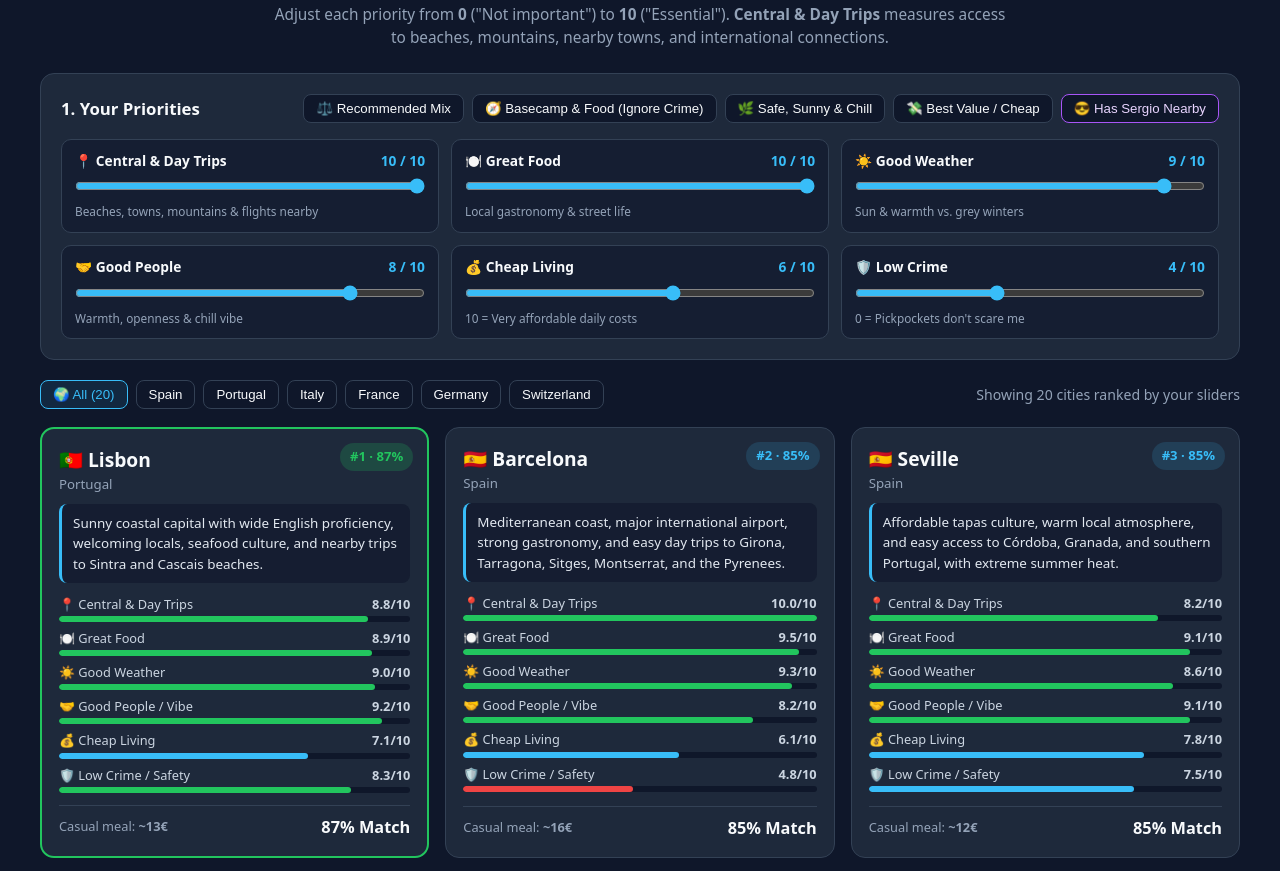
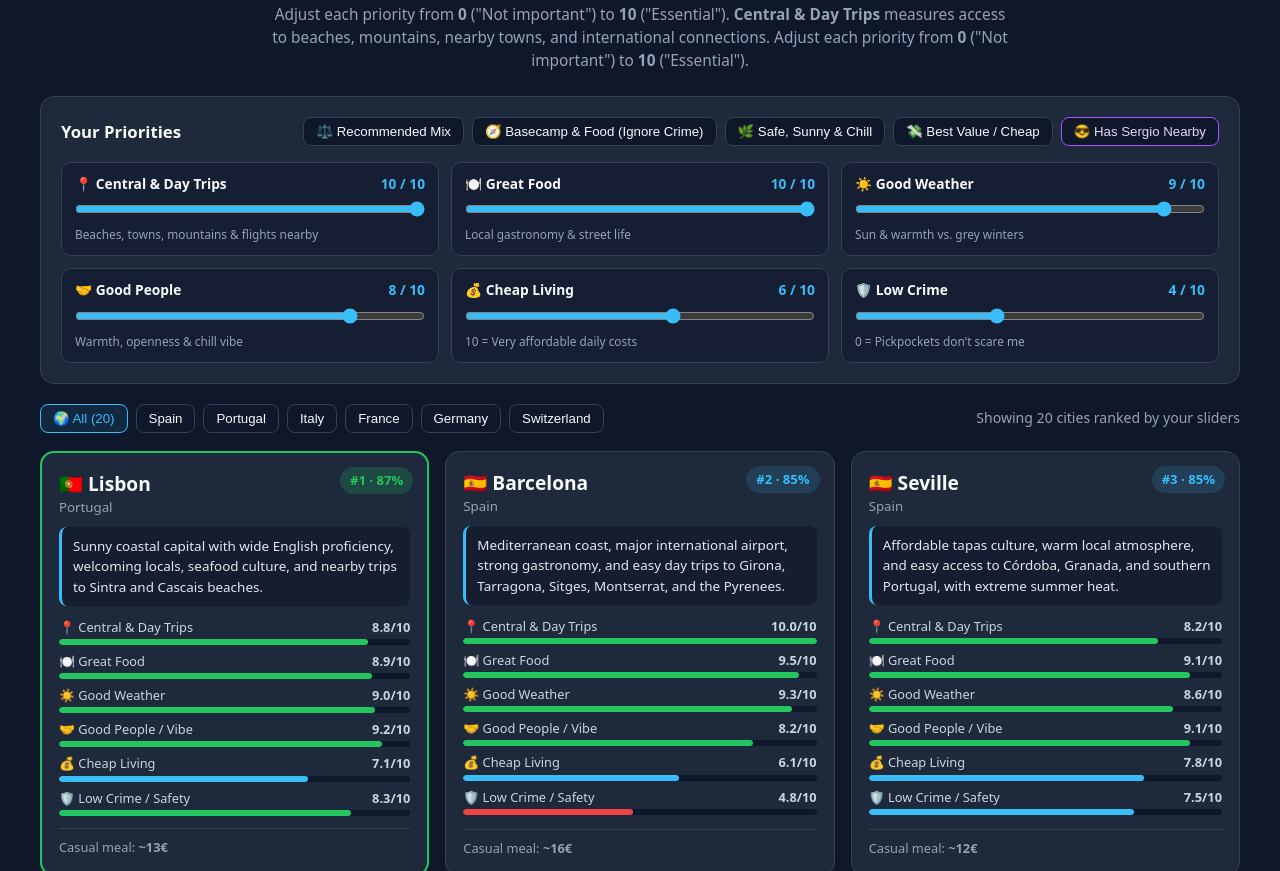
Before and after one commit to seloal93/europe-city-finder, a plain HTML site: page index.html in a window 1280 px wide. Shown: the part 73-944 px from the top of the page. Drawn offline with Linux system fonts and the light colour scheme.

Commit message:
Update index.html

```diff
--- a/index.html
+++ b/index.html
@@ -216,24 +216,19 @@
       font-size: 0.8rem;
       color: var(--muted);
     }
-    .match-score {
-      font-size: 1.02rem;
-      font-weight: 800;
-      color: var(--text);
-    }
   </style>
 </head>
 <body>
   <div class="container">
     <header>
       <h1>🌍 Europe City Finder (Top 20 Major Cities)</h1>
-      <p>Adjust each priority from <strong>0</strong> ("Not important") to <strong>10</strong> ("Essential"). <strong>Central & Day Trips</strong> measures access to beaches, mountains, nearby towns, and international connections.</p>
+      <p>Adjust each priority from <strong>0</strong> ("Not important") to <strong>10</strong> ("Essential"). <strong>Central & Day Trips</strong> measures access to beaches, mountains, nearby towns, and international connections. Adjust each priority from <strong>0</strong> ("Not important") to <strong>10</strong> ("Essential").</p>
     </header>
 
     <!-- PRIORITY SLIDERS -->
     <section class="panel">
       <div class="panel-header">
-        <h2>1. Your Priorities</h2>
+        <h2>Your Priorities</h2>
         <div class="presets">
           <button onclick="applyPreset('balanced')">⚖️ Recommended Mix</button>
           <button onclick="applyPreset('explorer')">🧭 Basecamp & Food (Ignore Crime)</button>
@@ -644,7 +639,6 @@
           </div>
           <div class="card-footer">
             <span>Casual meal: <strong>${c.mealPrice}</strong></span>
-            <span class="match-score">${c.match}% Match</span>
           </div>
         </article>
       `).join("");
```
